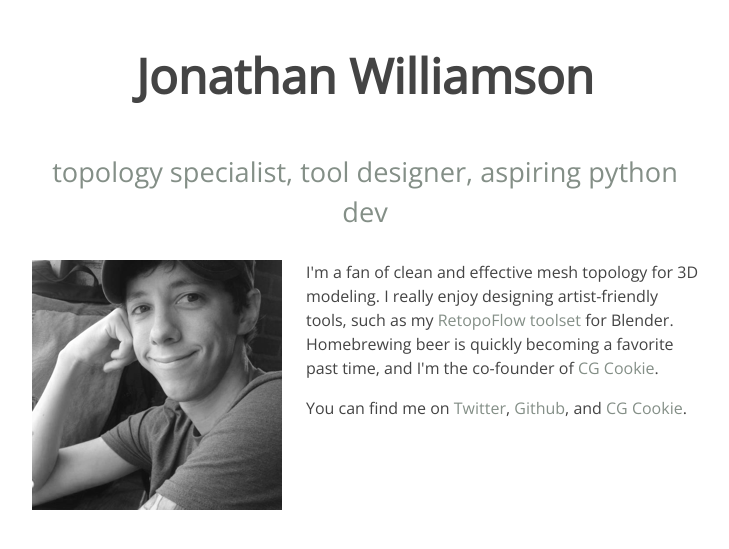
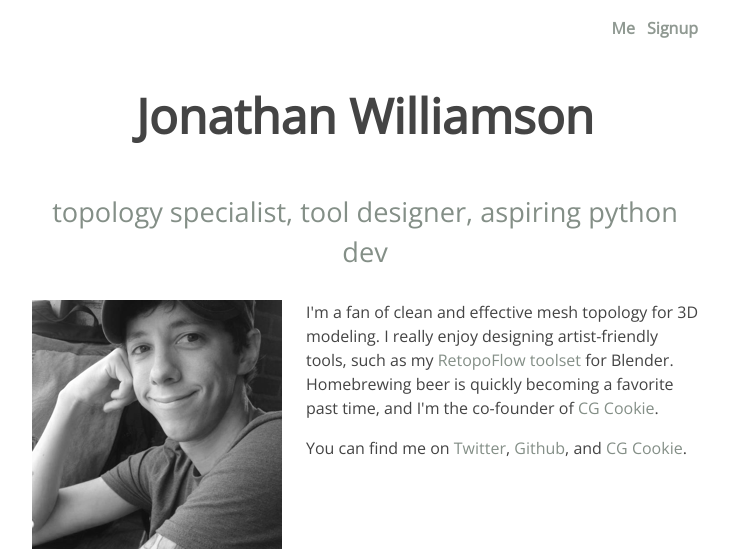
Before and after one commit to carter2422/jw3d, a Flask app: page / in a window 1280 px wide. Shown: the top 549 px of the page, without its empty margins (275-1004 px from the left). Run offline with Flask 2, Linux system fonts and the light colour scheme.

Commit message:
Add initial signup page, navigation, and route

```diff
--- a/routes.py
+++ b/routes.py
@@ -4,7 +4,11 @@ app = Flask(__name__)
 
 @app.route('/')
 def home():
-  return render_template('home.html')
+	return render_template('home.html')
+
+@app.route('/signup')
+def signup():
+	return render_template('signup.html')
 
 if __name__ == '__main__':
-  app.run(debug=True)
+	app.run(debug=True)
--- a/templates/layout.html
+++ b/templates/layout.html
@@ -12,7 +12,8 @@
         <!-- <h1 class="logo">JW3D</h1> -->
           <strong><nav>
           <ul class="menu">
-            <!-- <li><a href="{{ url_for('home') }}">Me</a></li> -->
+            <li><a href="{{ url_for('home') }}">Me</a></li>
+            <li><a href="{{ url_for('signup') }}">Signup</a></li>
           </ul>
         </nav></strong>
       </div>
```
Also changed, not shown: templates/signup.html (added, +11 -0 lines).
